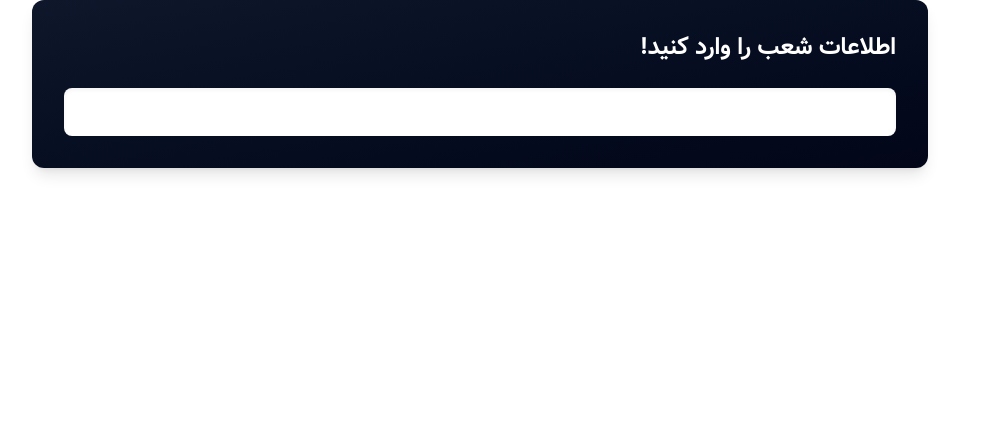
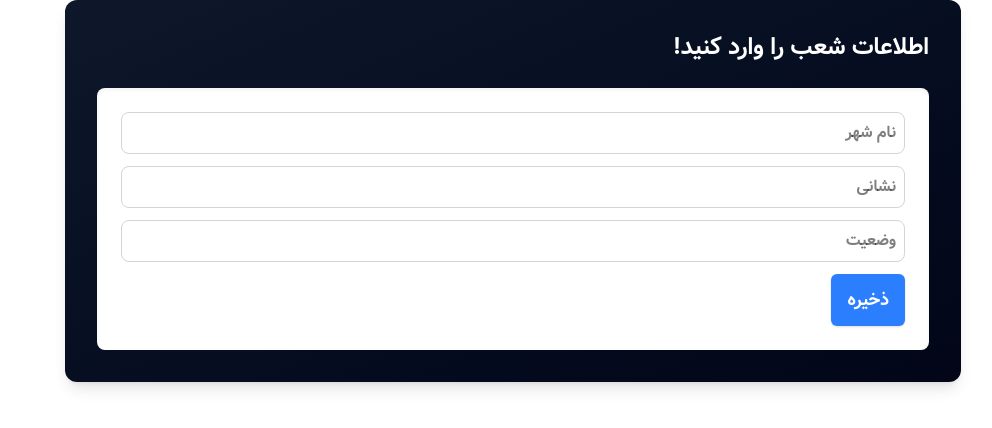
Before and after one commit to frau-azadeh/mini-crm, a Next.js app: page /branch in a window 1280 px wide. Shown: the top 428 px of the page, without its empty margins (223-1215 px from the left). Built offline with nearby package versions, Linux system fonts and the light colour scheme.

Commit message:
add form

```diff
--- a/src/app/components/Branch/AddBranch.tsx
+++ b/src/app/components/Branch/AddBranch.tsx
@@ -1,5 +1,8 @@
+"use client"
+
 import { Branch } from '@/types/types'
-import React, { useState } from 'react'
+import React, { useCallback, useState } from 'react'
+import Button from '../ui/Button'
 
 const AddBranch:React.FC = () => {
 
@@ -10,11 +13,40 @@ const AddBranch:React.FC = () => {
     address:"",
     status:""
   })
+
+  const handleChange = useCallback((e:React.ChangeEvent<HTMLInputElement>)=>{
+    const {name, value} = e.target
+    setForm((prev)=>({...prev,[name]:value}))
+  },[])
   return (
     <div className='mx-auto max-w-4xl bg-gradient-to-br from-slate-900 to-slate-950 shadow-lg rounded-xl md:p-8'>
       <h2 className='font-bold text-white text-xl md:text-2xl mb-6'>اطلاعات شعب را وارد کنید!</h2>
       <div className='bg-white rounded-lg p-6 shadow-inner'>
+        <input
+          name='city'
+          value={form.city}
+          placeholder='نام شهر'
+          onChange={handleChange}
+          className="border border-gray-300 rounded-lg p-2 mb-3 w-full focus:ring-2 focus:ring-indigo-400 focus:outline-none transition"
+        />
 
+        <input
+          name="address"
+          value={form.address}
+          placeholder='نشانی'
+          onChange={handleChange}
+          className="border border-gray-300 rounded-lg p-2 mb-3 w-full focus:ring-2 focus:ring-indigo-400 focus:outline-none transition"
+          />
+
+          <input
+            name='status'
+            value={form.status}
+            placeholder='وضعیت'
+            onChange={handleChange}
+            className="border border-gray-300 rounded-lg p-2 mb-3 w-full focus:ring-2 focus:ring-indigo-400 focus:outline-none transition"
+          />
+
+          <Button>ذخیره</Button>
       </div>
     </div>
   )
```
